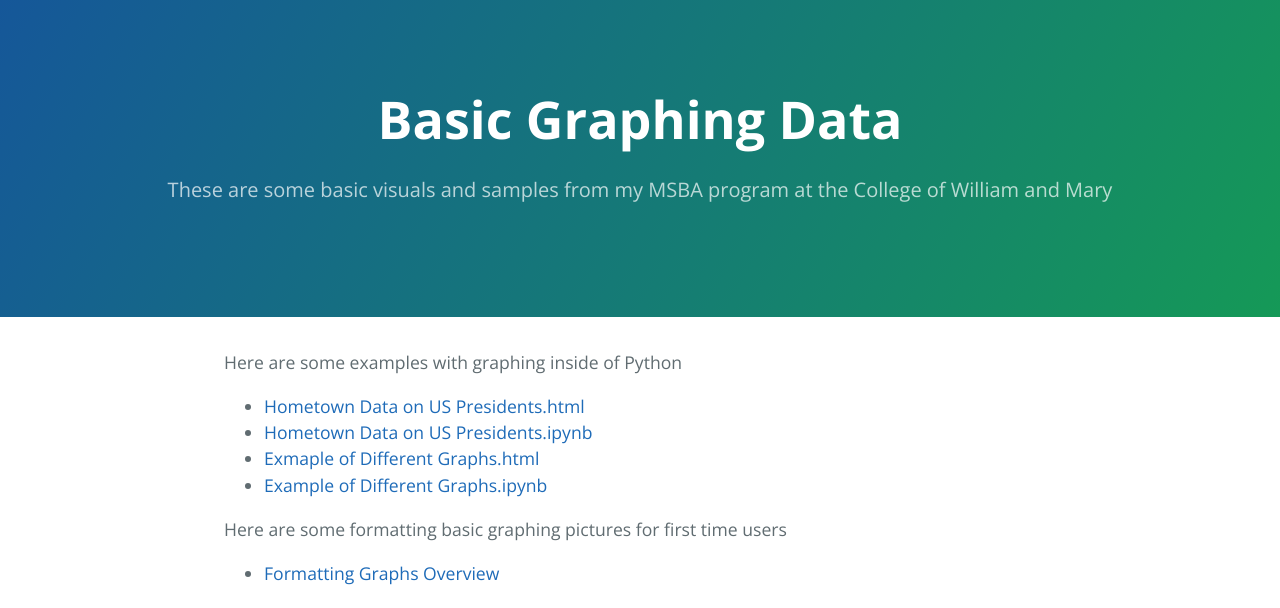
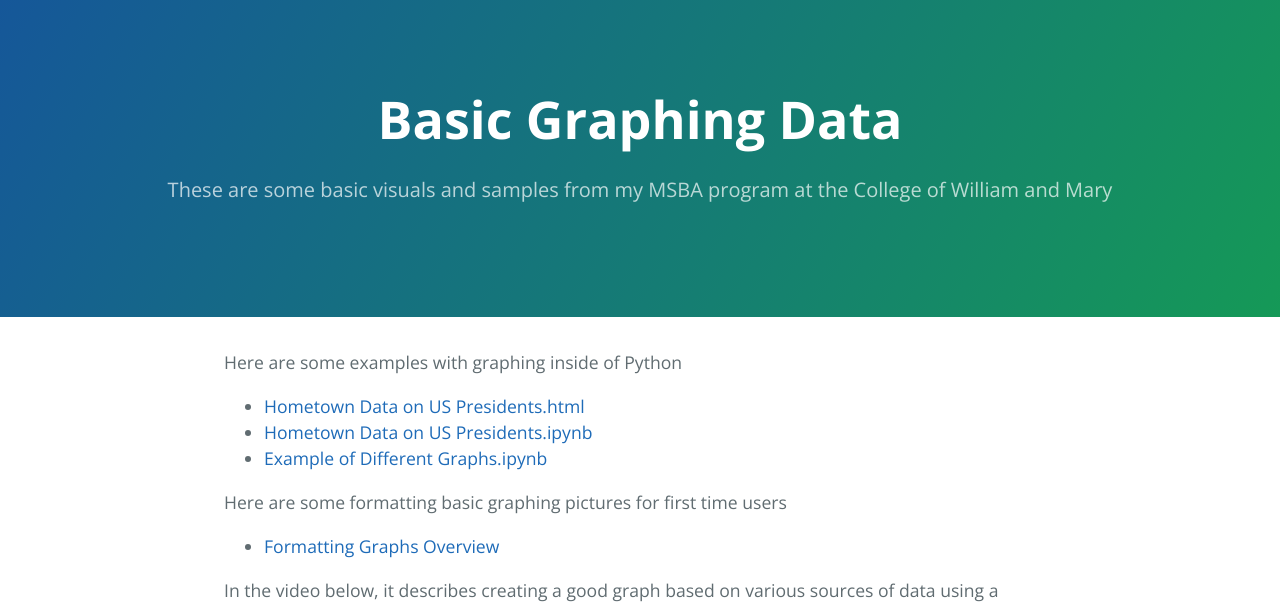
Before and after one commit to EnGinear87/EnGinear87.github.io, a Jekyll site: the page built from Basic Graphing Data/index.md, in a window 1280 px wide. Shown: the top 608 px of the page. Built offline with Jekyll 4.4.1, drawn with Linux system fonts in a browser that asks for light colours; our own code applies the rules of GitHub Pages for plain Markdown files.

Commit message:
Update index.md

```diff
--- a/Basic Graphing Data/index.md
+++ b/Basic Graphing Data/index.md
@@ -5,7 +5,6 @@
 Here are some examples with graphing inside of Python
 - [Hometown Data on US Presidents.html](HometownDataonUSPresidents.html)
 - [Hometown Data on US Presidents.ipynb](HometownDataonUSPresidents.ipynb)
-- [Exmaple of Different Graphs.html](ExampleofDifferentGraphs.html)
 - [Example of Different Graphs.ipynb](ExampleofDifferentGraphs.ipynb)
 
 Here are some formatting basic graphing pictures for first time users
```
